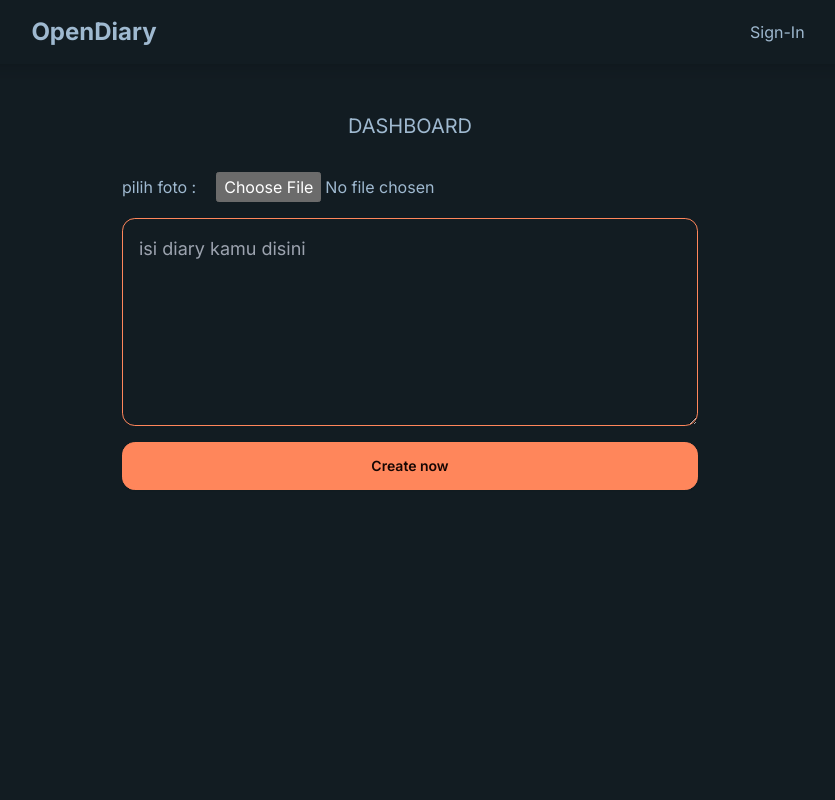
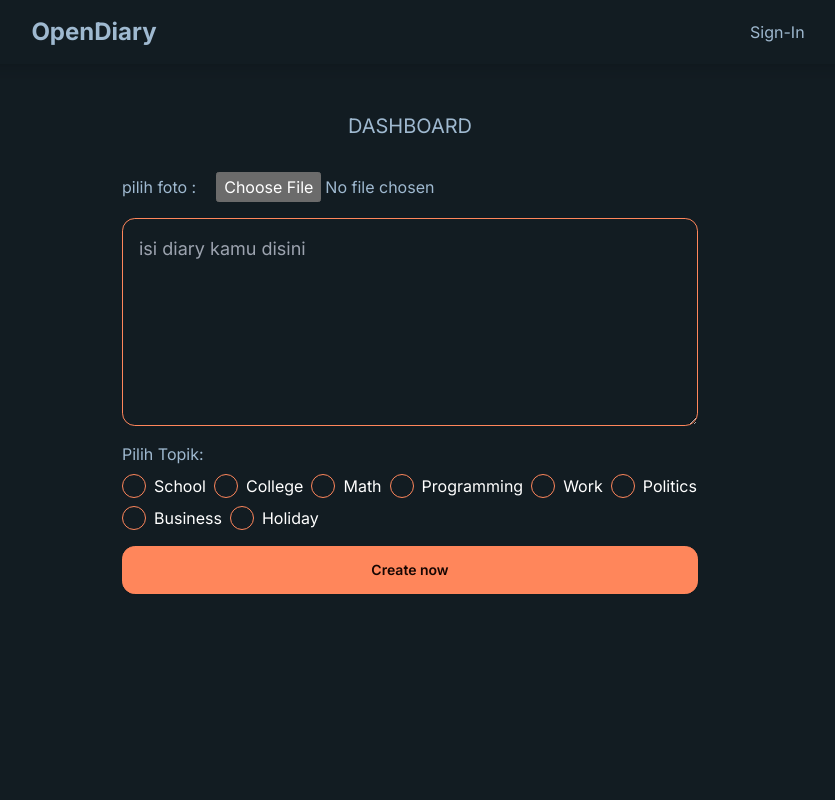
Before and after one commit to fauzanaslam/openDiary, a Next.js app: page /dashboard in a window 1280 px wide. Shown: the top 800 px of the page, without its empty margins (230-1065 px from the left). Built offline with nearby package versions, Linux system fonts and the light colour scheme; no server answers.

Commit message:
feat: filter

```diff
--- a/actions/createDiaryAction.ts
+++ b/actions/createDiaryAction.ts
@@ -7,11 +7,14 @@ import { randomUUID } from "crypto";
 
 export const createDiaryAction = async (formData: FormData): Promise<void> => {
   const content = formData.get("content") as string;
+  const topics = JSON.parse(formData.get("topics") as string) as string[]; // Retrieve and parse the topics as an array
+  console.log("🚀 ~ createDiaryAction ~ topic:", topics);
   const { avatar, email, username } = await getUserData();
   const image: File = formData.get("image") as File;
   const fileName = `${randomUUID()}-${image.name}`;
   const randomID = randomUUID();
   const created_at = new Date();
+
   if (image.size !== 0) {
     const { data, error } = await supabase.storage
       .from("images")
@@ -26,7 +29,7 @@ export const createDiaryAction = async (formData: FormData): Promise<void> => {
     .getPublicUrl(fileName);
 
   let diary_image: string | null = imageUrl.publicUrl;
-  if (image.name == "undefined") {
+  if (image.name === "undefined") {
     diary_image = null;
   }
 
@@ -37,6 +40,7 @@ export const createDiaryAction = async (formData: FormData): Promise<void> => {
     avatar,
     diary_image,
     randomID,
+    topics, // Include the topic in the diary data
   };
   await supabase.from("diary").insert(diaryData);
 
@@ -50,6 +54,7 @@ export const createDiaryAction = async (formData: FormData): Promise<void> => {
     content,
     diary_image,
     created_at,
+    topics, // Include the topic in the user content
   };
 
   if (existingUserData.data && existingUserData.data.length === 0) {
--- a/app/layout.tsx
+++ b/app/layout.tsx
@@ -3,6 +3,7 @@ import { Inter } from "next/font/google";
 import "./globals.css";
 import Navbar from "@/components/global/(navbar)/Navbar";
 import { ClerkProvider } from "@clerk/nextjs";
+import Footer from "../components/global/Footer";
 
 const inter = Inter({ subsets: ["latin"] });
 
@@ -22,6 +23,7 @@ export default function RootLayout({
         <body className={inter.className}>
           <Navbar />
           {children}
+          <Footer />
         </body>
       </ClerkProvider>
     </html>
--- a/app/page.tsx
+++ b/app/page.tsx
@@ -8,9 +8,7 @@ export default function page(): React.ReactElement {
   return (
     <>
       <Search />
-      <Wrapper title="Explore Diary">
-        <CardDiaries />
-      </Wrapper>
+      <CardDiaries />
     </>
   );
 }
--- a/components/auth/CreateDiaryform.tsx
+++ b/components/auth/CreateDiaryform.tsx
@@ -4,8 +4,20 @@ import { createDiaryAction } from "@/actions/createDiaryAction";
 import React, { useState } from "react";
 import Image from "next/image";
 
+const topicDiarys = [
+  "School",
+  "College",
+  "Math",
+  "Programming",
+  "Work",
+  "Politics",
+  "Business",
+  "Holiday",
+];
+
 const CreateDiaryform = (): React.ReactElement => {
   const [selectedFile, setSelectedFile] = useState(null);
+  const [selectedTopics, setSelectedTopics] = useState<string[]>([]);
   const [loading, setLoading] = useState(false);
 
   const validateImageType = (file: File): boolean => {
@@ -28,10 +40,20 @@ const CreateDiaryform = (): React.ReactElement => {
     }
   };
 
+  const handleTopicChange = (event: React.ChangeEvent<HTMLInputElement>) => {
+    const topic = event.target.value;
+    setSelectedTopics((prevSelectedTopics) =>
+      prevSelectedTopics.includes(topic)
+        ? prevSelectedTopics.filter((t) => t !== topic)
+        : [...prevSelectedTopics, topic]
+    );
+  };
+
   const handleSubmit = async (event: React.FormEvent<HTMLFormElement>) => {
     event.preventDefault();
     setLoading(true);
     const formData = new FormData(event.currentTarget);
+    formData.append("topics", JSON.stringify(selectedTopics));
     try {
       await createDiaryAction(formData);
     } catch (error) {
@@ -67,6 +89,23 @@ const CreateDiaryform = (): React.ReactElement => {
         name="content"
         required
       />
+      <div>
+        <p className="block mb-2">Pilih Topik:</p>
+        <div className="flex flex-wrap gap-2">
+          {topicDiarys.map((topic, index) => (
+            <label key={index} className="flex items-center space-x-2">
+              <input
+                type="checkbox"
+                value={topic}
+                checked={selectedTopics.includes(topic)}
+                onChange={handleTopicChange}
+                className="checkbox checkbox-primary"
+              />
+              <span className="text-white">{topic}</span>
+            </label>
+          ))}
+        </div>
+      </div>
       <button className="btn btn-primary" type="submit" disabled={loading}>
         {loading ? "Creating..." : "Create now"}
       </button>
--- a/components/global/(diary)/CardDiaries.tsx
+++ b/components/global/(diary)/CardDiaries.tsx
@@ -10,10 +10,13 @@ import { CgComment } from "react-icons/cg";
 import Link from "next/link";
 import { getAuth } from "@clerk/nextjs/server";
 import Skeleton from "../Skeleton";
+import Filter from "../Filter";
 
 const CardDiaries = (): React.ReactElement => {
   const [diaries, setDiaries] = useState<any[]>([]);
   const [loading, setLoading] = useState(true);
+  const [selectedTopics, setSelectedTopics] = useState([]);
+
   // const [email, setEmail] = useState<string>("");
 
   useEffect(() => {
@@ -23,10 +26,12 @@ const CardDiaries = (): React.ReactElement => {
         // if (userData.email) {
         //   setEmail(userData.email);
         // }
-        const { data, error } = await supabase
-          .from("diary")
-          .select()
-          .order("created_at", { ascending: false });
+        let query = supabase.from("diary").select("*");
+        if (selectedTopics.length > 0) {
+          query = query.contains("topics", selectedTopics);
+        }
+
+        const { data, error } = await query;
 
         if (error) throw error;
         setDiaries(data || []);
@@ -38,20 +43,33 @@ const CardDiaries = (): React.ReactElement => {
     };
 
     fetchDiaries();
-  }, []);
+  }, [selectedTopics]);
 
   if (loading) {
     return <Skeleton />;
   }
 
-  if (diaries.length === 0) {
-    return <p>No diaries found</p>;
-  }
+  // if (diaries.length === 0) {
+  //   return <p>No diaries found</p>;
+  // }
 
   return (
+    <div className="flex justify-center min-h-screen">
+      <Filter
+        selectedTopics={selectedTopics}
+        setSelectedTopics={setSelectedTopics}
+      />
+      <div className="w-4/5 md:w-1/2">
+        {selectedTopics.length > 0 && diaries.length === 0 ? (
+          <p>diary not found </p>
+        ) : (
           <div>
+            <h1 className="text-center text-xl mb-8">Explore Diary</h1>
             {diaries.map((diary) => (
-        <div key={diary.id} className="relative border-b-2 border-gray-700">
+              <div
+                key={diary.id}
+                className="relative border-b-2 border-gray-700"
+              >
                 <div id={diary.id}>
                   <PostContent
                     key={diary.id}
@@ -62,6 +80,7 @@ const CardDiaries = (): React.ReactElement => {
                     username={diary.username}
                     diary_image={diary.diary_image}
                     created_at={diary.created_at}
+                    topics={diary.topics}
                   />
                 </div>
                 <div className="flex items-center absolute ml-20 mb-3 -bottom-2 gap-2">
@@ -75,6 +94,9 @@ const CardDiaries = (): React.ReactElement => {
               </div>
             ))}
           </div>
+        )}
+      </div>
+    </div>
   );
 };
 
--- a/components/global/(diary)/PostContent.tsx
+++ b/components/global/(diary)/PostContent.tsx
@@ -12,6 +12,7 @@ const PostContent = ({
   email,
   diary_image,
   created_at,
+  topics,
 }: IDiary): React.ReactElement => {
   return (
     <div className="flex gap-2 px-5 pb-5 pt-3 w-full">
@@ -43,6 +44,13 @@ const PostContent = ({
             className=" p-2"
           />
         )}
+        <div className="flex gap-1 my-1">
+          {topics?.map((topic, index) => (
+            <p key={index} className=" px-3 rounded-full bg-gray-700 text-sm">
+              {topic}
+            </p>
+          ))}
+        </div>
       </div>
     </div>
   );
--- /dev/null
+++ b/components/global/Filter.tsx
@@ -0,0 +1,47 @@
+"use client";
+
+import React from "react";
+
+const topicDiarys = [
+  "School",
+  "College",
+  "Math",
+  "Programming",
+  "Work",
+  "Politics",
+  "Business",
+  "Holiday",
+];
+
+const Filter = ({ selectedTopics, setSelectedTopics }: any) => {
+  const handleCheckboxChange = (topic: any) => {
+    setSelectedTopics((prevSelectedTopics: any) => {
+      if (prevSelectedTopics.includes(topic)) {
+        return prevSelectedTopics.filter((t: any) => t !== topic);
+      } else {
+        return [...prevSelectedTopics, topic];
+      }
+    });
+  };
+
+  return (
+    <div className="w-56 h-96 fixed left-8 top-32 rounded-md bg-gray-800 hidden md:block">
+      <h4 className="my-2 text-center text-white">Topic Diary</h4>
+      <div className="mx-4 my-2">
+        {topicDiarys.map((topic, index) => (
+          <label className="label cursor-pointer" key={index}>
+            <span className="label-text text-white">{topic}</span>
+            <input
+              type="checkbox"
+              className="checkbox"
+              onChange={() => handleCheckboxChange(topic)}
+              checked={selectedTopics.includes(topic)}
+            />
+          </label>
+        ))}
+      </div>
+    </div>
+  );
+};
+
+export default Filter;
--- a/components/global/Wrapper.tsx
+++ b/components/global/Wrapper.tsx
@@ -13,7 +13,6 @@ const Wrapper = ({ title, children }: ParamsProps): ReactElement => {
         <h1 className="text-center text-xl mb-8">{title}</h1>
         {children}
       </section>
-      <Footer />
     </div>
   );
 };
--- a/utils/supabase.ts
+++ b/utils/supabase.ts
@@ -16,6 +16,7 @@ export interface IDiary {
   created_at?: string;
   comments?: Array<IComments>;
   randomID?: UUID;
+  topics?: string[];
 }
 
 export interface IComments extends IDiary {
```
Also changed, not shown: components/global/Skeleton.tsx (+7 -38 lines). Lines whose indentation alone changed are shown as unchanged.
